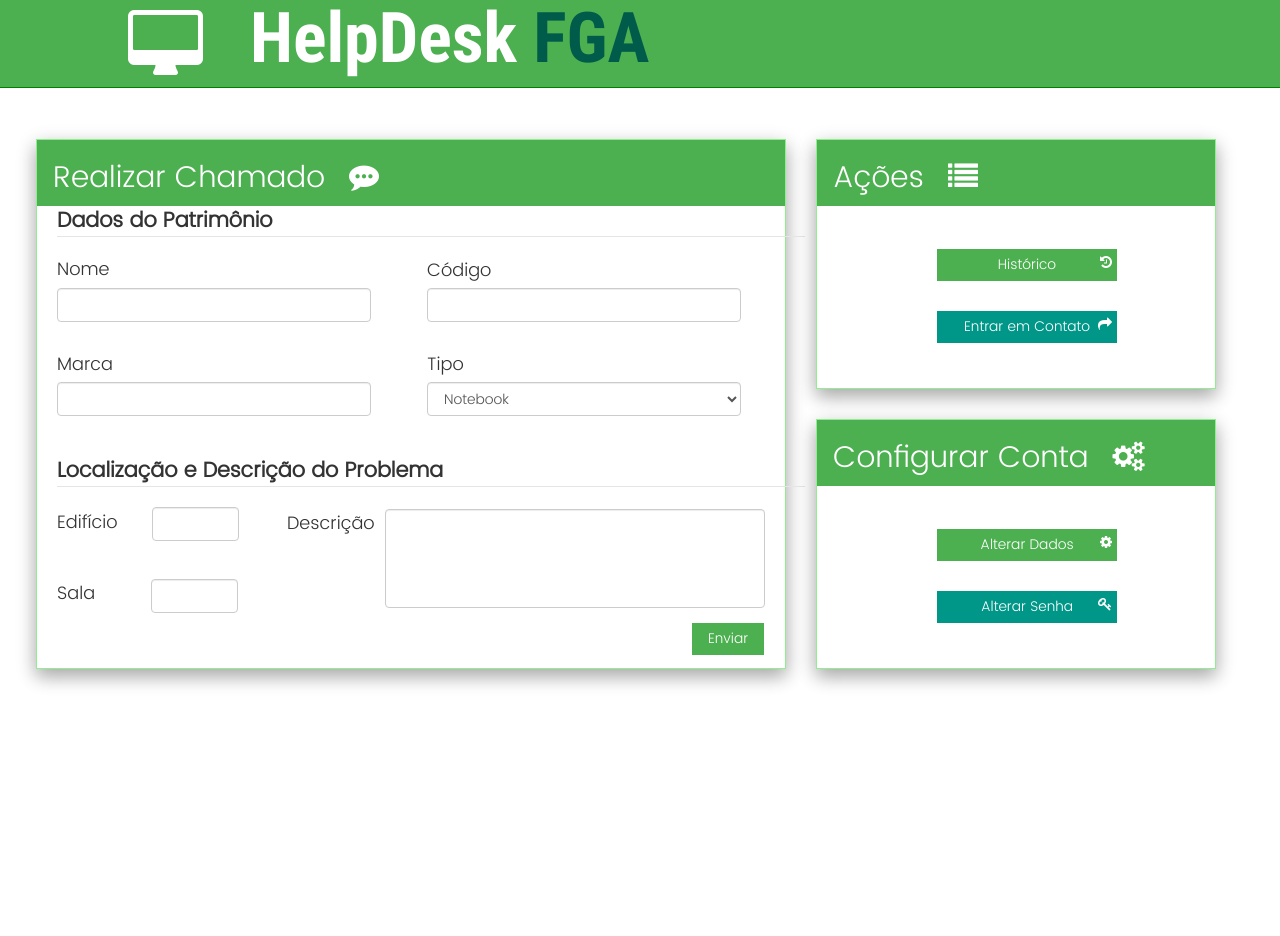
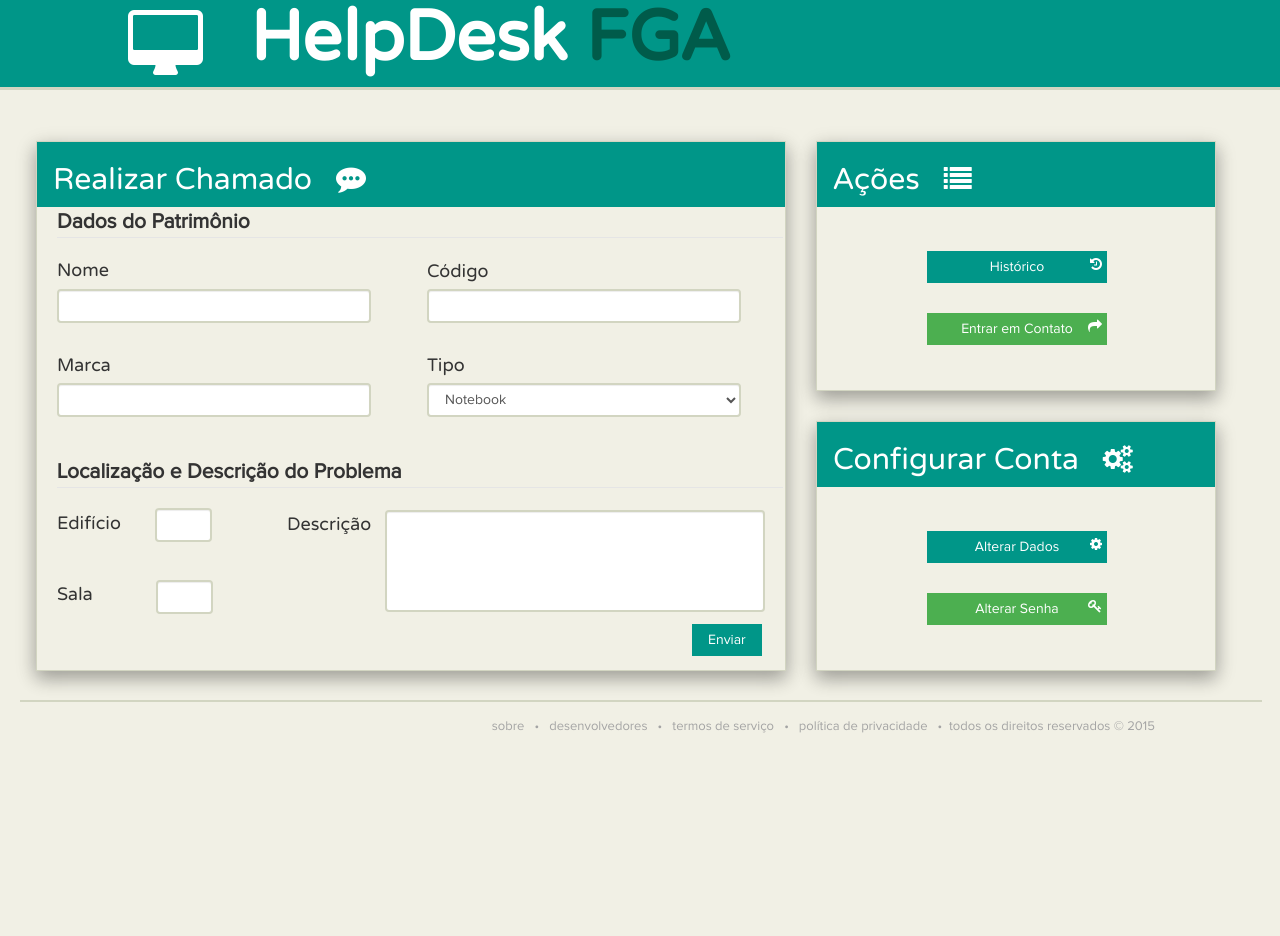
Before and after one commit to lucascouto/HelpDeskFGA, a PHP site: page /view/home.html in a window 1280 px wide. Before the commit the page ends 686 px from the top, so only its background shows below. Run offline with PHP 8.4, Linux system fonts and the light colour scheme.

Commit message:
Alterações na nova Interface
Foram realizadas algumas modificações na nova interface estabelecida.

```diff
--- a/view/CSS/_notes/dwsync.xml
+++ b/view/CSS/_notes/dwsync.xml
@@ -1,4 +1,7 @@
 <?xml version="1.0" encoding="utf-8" ?>
 <dwsync>
 <file name="w3.css" server="Macintosh HD/Applications/XAMPP/xamppfiles/htdocs/ProjetoHelpDesk/" local="3526088339" remote="3526088339" Dst="-1" />
+<file name="layout_secundario.css" server="Macintosh HD/Applications/XAMPP/xamppfiles/htdocs/ProjetoHelpDesk/" local="3526230993" remote="3526230993" Dst="-1" />
+<file name="layout_home.css" server="Macintosh HD/Applications/XAMPP/xamppfiles/htdocs/ProjetoHelpDesk/" local="3526262447" remote="3526262447" Dst="-1" />
+<file name="layout_geral.css" server="Macintosh HD/Applications/XAMPP/xamppfiles/htdocs/ProjetoHelpDesk/" local="3526299395" remote="3526299395" Dst="-1" />
 </dwsync>
--- a/view/CSS/layout_geral.css
+++ b/view/CSS/layout_geral.css
@@ -1,12 +1,20 @@
 *{
-	font-family: poppin;
+	font-family: proxima-nova;
+}
+
+h1, h2, h3, h4, h5, h6{
+	font-family: varela;
+}
+
+body{
+	background-color:#F1F0E5;
 }
 
 
 .labels {
 	font-size: 18px;
-	font-family: poppin;
-	font-weight: 300;
+	font-family: varela;
+	font-weight: 100;
 }
 
 /**********FONTES*************/
@@ -21,11 +29,22 @@
 	src: url(../Fonts/google-fonts/roboto-condensed/RobotoCondensed-Bold.ttf);
 	font-weight:700;
 }
+
+@font-face{
+	font-family: varela;
+	src: url(../Fonts/varela-round-regular-webfont.ttf);
+}
+
+@font-face{
+	font-family: proxima-nova;
+	src: url(../Fonts/proximanova-regular-webfont.woff);
+}
+
 /*******************************/
 
 /*************RODAPE*************/
 footer {
-	border-top: 1px solid green;
+	border-top: 2px solid #D2D5C1;
 	position: absolute;
 	top: 680px;
 	width: 97%;
--- a/view/CSS/layout_home.css
+++ b/view/CSS/layout_home.css
@@ -2,25 +2,25 @@
 .realizarChamado{
 	width: 750px;
 	height: 530px;
-	border: 1px solid lightgreen;
+	border: 1px solid #D2D5C1;
 	position: relative;
 	top: 50px;
 	left: 20px;
 }
 
-.visualizarHistorico{
+#visualizarHistorico{
+	width: 400px;  /*VALOR ORIGINAL 400PX!!!*/
+	height:250px;   /*VALOR ORIGINAL 250PX!!!*/
+	border: 1px solid #D2D5C1;
+	position: relative;
+	bottom:480px;
+	left: 800px;	  /*VALOR ORIGINAL 800PX!!!*/
+}
+
+#configurarConta{
 	width: 400px;
 	height:250px;
-	border: 1px solid lightgreen;
-	position: relative;
-	bottom:480px;
-	left: 800px;
-}
-
-.configurarConta{
-	width: 400px;
-	height:250px;
-	border: 1px solid lightgreen;
+	border: 1px solid #D2D5C1;
 	position: relative;
 	bottom:450px;
 	left: 800px;
@@ -37,7 +37,7 @@
 .btnConfigConta{
 	width: 50px;
 	position: absolute;
-	left: 120px;
+	left: 110px;
 	bottom: 45px;
 }
 
@@ -59,6 +59,7 @@
 /***** FORM DE CHAMADO *****/
 .inputChamado {
 	width: 42%;
+	border: 2px solid #D2D5C1;
 }
 
 .inputChamadoleft {
@@ -100,6 +101,7 @@
 .sectionChamado {
 	margin-left: 20px;
 	font-weight: bold;
+	width: 97%;
 }
 
 .inputLocal {
@@ -112,7 +114,7 @@
 }
 
 .inputSala{
-	margin-left: 52px;
+	margin-left: 60px;
 }
 
 .labelEdificio{
--- a/view/CSS/layout_secundario.css
+++ b/view/CSS/layout_secundario.css
@@ -2,7 +2,7 @@
 
 /*********HEADER****************/
 header {
-	border-bottom: 1px solid green;
+	border-bottom: 3px solid #D2D5C1;
 	width: 100%;
 	margin-top: 0;
 	padding: 0px;
@@ -16,7 +16,7 @@ header {
 }
 
 header h1 {
-	font-family: 'roboto condensed';
+	font-family: varela;
 	font-size: 70px;
 	font-weight: 700;
 	margin-left: 250px;
@@ -25,7 +25,7 @@ header h1 {
 
 #fgaName{
 	color:#005B4A;
-	font-family:'roboto condensed';
+	font-family: varela;
 }
 
 /******************************/
--- /dev/null
+++ b/view/Fonts/_notes/dwsync.xml
@@ -0,0 +1,4 @@
+<?xml version="1.0" encoding="utf-8" ?>
+<dwsync>
+<file name="varela-round-regular-webfont.ttf" server="Macintosh HD/Applications/XAMPP/xamppfiles/htdocs/ProjetoHelpDesk/" local="3452125208" remote="3452125208" Dst="-1" />
+</dwsync>
--- a/view/home.html
+++ b/view/home.html
@@ -16,24 +16,132 @@
         <link rel="stylesheet" href="CSS/font-awesome/css/font-awesome.min.css">
         <link rel="stylesheet" type="text/css" href="CSS/layout_home.css">
         <link rel="stylesheet" type="text/css" href="CSS/layout_geral.css">
+
         <script src="JavaScript/jquery-2.1.4.min.js"></script>
         <script src="http://maxcdn.bootstrapcdn.com/bootstrap/3.3.5/js/bootstrap.min.js"></script>
+        <script type="text/javascript">
+
+       		$(document).ready(function(){
+			$(".btnContato").click(function(){
+				$("#btnAcoes").fadeOut(5);
+				$("#formContato").fadeIn(300);
+				document.getElementById("titleAcoes").innerHTML = "Contato";
+				$("#visualizarHistorico").animate({height:"530px"}, 250);
+				//document.getElementById("visualizarHistorico").style.height="530px";
+				document.getElementById("iconeAcao").className="fa fa-envelope icons fa-2x";
+				document.getElementById("configurarConta").style.display = "none";
+			});
+			$(".cancelarMensagem").click(function(){
+				$("#formContato").slideUp(1);
+				$("#btnAcoes").slideDown(200);
+
+				document.getElementById("titleAcoes").innerHTML = "Ações";
+				$("#visualizarHistorico").animate({height:"250px"}, 200);
+				//document.getElementById("visualizarHistorico").style.height="250px";
+				document.getElementById("iconeAcao").className="fa fa-list icons fa-2x";
+				document.getElementById("configurarConta").style.display = "block";
+			});
+
+
+
+
+		$(".btnChangePassword").click(function(){
+				$("#btnConfigConta").fadeOut(5);
+				$("#formChangePassword").fadeIn(300);
+
+				document.getElementById("titleConfigConta").innerHTML = "Alterar Senha";
+				document.getElementById("iconConfigConta").class="fa fa-key icons fa-2x";
+				document.getElementById("visualizarHistorico").style.display="none";
+				$("#configurarConta").animate({height:"400px", bottom:"480px"}, 400);
+				//document.getElementById("configurarConta").style.height="400px";
+				//document.getElementById("configurarConta").style.bottom="480px";
+			});
+
+		  $(".cancelarSenha").click(function(){
+				$("#formChangePassword").fadeOut(5);
+				$("#btnConfigConta").fadeIn(220);
+
+				document.getElementById("titleConfigConta").innerHTML = "Configurar Conta";
+				document.getElementById("iconConfigConta").class="fa fa-cogs icons fa-2x";
+				document.getElementById("visualizarHistorico").style.display="block";
+
+				document.getElementById("configurarConta").style.height="250px";
+				document.getElementById("configurarConta").style.bottom="450px";
+			});
+
+
+			$("#btnAlterDados").click(function(){
+				$("#btnConfigConta").fadeOut(5);
+				$("#formAlterDados").fadeIn(300);
+
+				document.getElementById("titleConfigConta").innerHTML = "Alterar Dados";
+				document.getElementById("iconConfigConta").class="fa fa-user icons fa-2x";
+				document.getElementById("visualizarHistorico").style.display="none";
+				$("#configurarConta").animate({height:"529px", bottom:"480px"}, 400);
+				//document.getElementById("configurarConta").style.height="529px";
+				//document.getElementById("configurarConta").style.bottom="480px";
+			});
+
+		  $(".cancelAlterDados").click(function(){
+				$("#formAlterDados").slideUp(5);
+				$("#btnConfigConta").slideDown(220);
+
+				document.getElementById("titleConfigConta").innerHTML = "Configurar Conta";
+				document.getElementById("iconConfigConta").class="fa fa-cogs icons fa-2x";
+				document.getElementById("visualizarHistorico").style.display="block";
+				document.getElementById("configurarConta").style.height="250px";
+				document.getElementById("configurarConta").style.bottom="450px";
+			});
+
+			$(".btnHistorico").click(function(){
+				$("#btnAcoes").hide();
+				$("#historico").show();
+				document.getElementById("titleAcoes").innerHTML = "Historico";
+				document.getElementById("iconeAcao").class="fa fa-history icons fa-2x";
+				document.getElementById("formChamado").style.display="none";
+				document.getElementById("configurarConta").style.display="none";
+				document.getElementById("visualizarHistorico").style.bottom="-50px";
+				document.getElementById("visualizarHistorico").style.left="20px";
+				$("#visualizarHistorico").animate({width:"1180px", height: "530px"}, 500);
+
+				//document.getElementById("visualizarHistorico").style.width="1180px";
+				//document.getElementById("visualizarHistorico").style.height="530px";
+
+			});
+
+			$(".btnVoltar").click(function(){
+				$("#btnAcoes").fadeIn(800);
+				$("#historico").fadeOut();
+				document.getElementById("titleAcoes").innerHTML = "Ações";
+				document.getElementById("iconeAcao").class="fa fa-list icons fa-2x";
+				document.getElementById("formChamado").style.display="block";
+				document.getElementById("configurarConta").style.display="block";
+				document.getElementById("visualizarHistorico").style.bottom="480px";
+				document.getElementById("visualizarHistorico").style.left="800px";
+				document.getElementById("visualizarHistorico").style.width="400px";
+				document.getElementById("visualizarHistorico").style.height="250px";
+
+			});
+		});
+
+
+        </script>
 
         <title>HelpDesk FGA &bull; Home</title>
     </head>
-
-    <header class="w3-green">
+     <body>
+    <header class="w3-teal">
         <span class="fa fa-desktop fa-5x computerIcon">	</span>
         <h1>HelpDesk <span id="fgaName">FGA</span></h1>
     </header>
 
 
     <section id="mainBody" class="w3-container">
-   		<article class="w3-card-8 realizarChamado">
-        	<div class="w3-container w3-green">
+   		<article class="w3-card-8 realizarChamado" id="formChamado">
+        	<div class="w3-container w3-teal">
             	<h2>Realizar Chamado<span class="fa fa-commenting icons"></span></h2>
             </div>
-            <form>
+            <form method="post">
             	<fieldset>
                 	<legend class="sectionChamado">Dados do Patrimônio</legend>
                     <label class="labels labelChamadoLeft">Nome</label>
@@ -55,39 +163,91 @@
                 <fieldset>
                 	<legend class="sectionChamado">Localização e Descrição do Problema</legend>
                     <div class="form-inline">
-                        <label class="labels labelEdificio" for="edificio">Edifício</label>
-                        <input type="text" name="edificio" class="form-control inputLocal" size="3">
+                        <label class="labels labelEdificio">Edifício</label>
+                        <input type="text" name="edificio" class="form-control inputLocal inputChamado" size="3">
                         <br>
-                        <label class="labels labelSala" for="sala">Sala</label>
-                        <input type="text" name="sala" class="form-control inputLocal inputSala" size="3">
+                        <label class="labels labelSala">Sala</label>
+                        <input type="text" name="sala" class="form-control inputLocal inputSala inputChamado" size="3">
                     </div>
                     <label class="labels labelDescricao">Descrição</label>
-                    <textarea class="form-control descricao" rows="5"></textarea>
+                    <textarea class="form-control descricao inputChamado" rows="5"></textarea>
                 </fieldset>
-                <input type="submit" value="Enviar" class="w3-btn w3-green w3-ripple btnEnviar">
+                <input type="submit" value="Enviar" class="w3-btn w3-teal w3-ripple btnEnviar">
             </form>
         </article>
-        <article class="w3-card-8 visualizarHistorico">
-        	<div class="w3-container w3-green">
-            	<h2>Ações<span class="fa fa-list icons"></span></h2>
+        <article class="w3-card-8" id="visualizarHistorico">
+        	<div class="w3-container w3-teal">
+            	<h2 id="titleAcoes" style="float: left;">Ações</h2><span class="fa fa-list icons fa-2x" id="iconeAcao" style="margin-top:22px;"></span>
             </div>
-             <div class="btnConfigConta">
-                <button class="w3-btn w3-green w3-ripple btnAlterDados">Histórico<span class="fa fa-history iconsButtons"></span></button>
-                <button class="w3-btn w3-teal w3-ripple btnAlterSenha">Entrar em Contato<span class="fa fa-mail-forward iconsButtons"></span></button>
+             <div class="btnConfigConta" id="btnAcoes">
+                <button class="w3-btn w3-teal w3-ripple btnAlterDados btnHistorico">Histórico<span class="fa fa-history iconsButtons"></span></button>
+                <button class="w3-btn w3-green w3-ripple btnAlterSenha btnContato">Entrar em Contato<span class="fa fa-mail-forward iconsButtons"></span></button>
+            </div>
+
+            <div id="formContato">
+                <form method="post">
+                    <fieldset>
+                        <legend class="sectionChamado">Enviar Mensagem ao CPD</legend>
+                        <label class="labels labelContato">Assunto</label>
+                        <input type="text" name="assuntoMsg" class="form-control inputContato">
+                        <label class="labels labelContato" style="margin-top: 5%;">Mensagem</label>
+                        <br>
+                        <textarea class="form-control mensagem inputContato" rows="11"></textarea>
+                        <input type="submit" value="Enviar" class="w3-btn w3-teal btnEnviarMensagem">
+                    </fieldset>
+                </form>
+                <button class="w3-btn w3-green w3-ripple cancelarMensagem">Cancelar</button>
+            </div>
+            <div id="historico">
+            	<button class="w3-btn w3-teal btnVoltar">Voltar<span class="fa fa-chevron-right"></span></button>
             </div>
         </article>
-        <article class="w3-card-8 configurarConta">
-        	<div class="w3-container w3-green">
-            	<h2>Configurar Conta<span class="fa fa-cogs icons"></span></h2>
+        <article class="w3-card-8" id="configurarConta">
+        	<div class="w3-container w3-teal">
+            	<h2 id="titleConfigConta" style="float:left;">Configurar Conta</h2><span id="iconConfigConta" class="fa fa-cogs icons fa-2x" style="margin-top:22px;"></span>
             </div>
-            <div class="btnConfigConta">
-                <button class="w3-btn w3-green w3-ripple btnAlterDados">Alterar Dados<span class="fa fa-cog iconsButtons"></span></button>
-                <button class="w3-btn w3-teal w3-ripple btnAlterSenha">Alterar Senha<span class="fa fa-key iconsButtons"></span></button>
+            <div class="btnConfigConta" id="btnConfigConta">
+                <button class="w3-btn w3-teal w3-ripple btnAlterDados" id="btnAlterDados">Alterar Dados<span class="fa fa-cog iconsButtons"></span></button>
+                <button class="w3-btn w3-green w3-ripple btnAlterSenha btnChangePassword">Alterar Senha<span class="fa fa-key iconsButtons"></span></button>
             </div>
+            <div id="formChangePassword">
+                <form method="post">
+                    <label class="labels labelSenha">Senha Antiga</label>
+                    <input type="password" name="oldPassword" class="form-control inputSenha">
+                    <label class="labels labelSenha">Nova Senha</label>
+                    <input type="password" name="newPassword" class="form-control inputSenha">
+                    <label class="labels labelSenha">Confirmar Nova Senha</label>
+                    <input type="password" name="confirmNewPassword" class="form-control inputSenha">
+                    <input type="submit" value="Enviar" class="w3-btn w3-teal btnEnviarSenha">
+                </form>
+                <button class="w3-btn w3-green cancelarSenha">Cancelar</button>
+             </div>
+             <div id="formAlterDados">
+             	<form method="post">
+                	<fieldset class="sectionChamado">
+                    	<legend>Alterar Dados</legend>
+                            <label class="labels labelAlterDados">Nome Completo</label>
+                            <input type="text" name="novoNome" class="form-control inputAlterDados">
+                            <label class="labels labelAlterDados">Matrícula</label>
+                            <input type="text" name="novaMatricula" class="form-control inputAlterDados">
+                            <label class="labels labelAlterDados">Vinculo com a UnB</label>
+                            <br>
+                            <input type="radio" name="novoVinculo" value="aluno"> <span class="labels" style="font-size:14px;">Aluno</span>
+                            <input type="radio" name="novoVinculo" value="servidor" style="margin-left:60px"> <span class="labels" style="font-size:14px;">Servidor</span>
+                            <br>
+                            <label class="labels labelAlterDados">Email</label>
+                            <input type="text" name="novoEmail" class="form-control inputAlterDados">
+                            <input type="submit" value="Alterar" class="w3-btn w3-teal btnAlter">
+                    </fieldset>
+                </form>
+                <button class="w3-btn w3-green cancelAlterDados">Cancelar</button>
+             </div>
         </article>
     </section>
+    <footer id="rodape" style="margin-top:20px;">
+            <span class="footerContent">sobre &nbsp; &bull; &nbsp; desenvolvedores &nbsp; &bull; &nbsp; termos de serviço &nbsp; &bull; &nbsp; política de privacidade &nbsp; &bull; &nbsp;todos os direitos reservados &copy; 2015</span>
+        </footer>
 
 
-    <body>
     </body>
 </html>
```
Also changed, not shown: other parts of view/CSS/layout_home.css (+94 -0 lines), view/CSS/layout_index.css (+13 -9 lines), view/JavaScript/index-scripts.js (+13 -16 lines), view/index.html (+6 -6 lines), view/Fonts/proximanova-regular-webfont.woff (added), view/Fonts/varela-round-regular-webfont.ttf (added).
